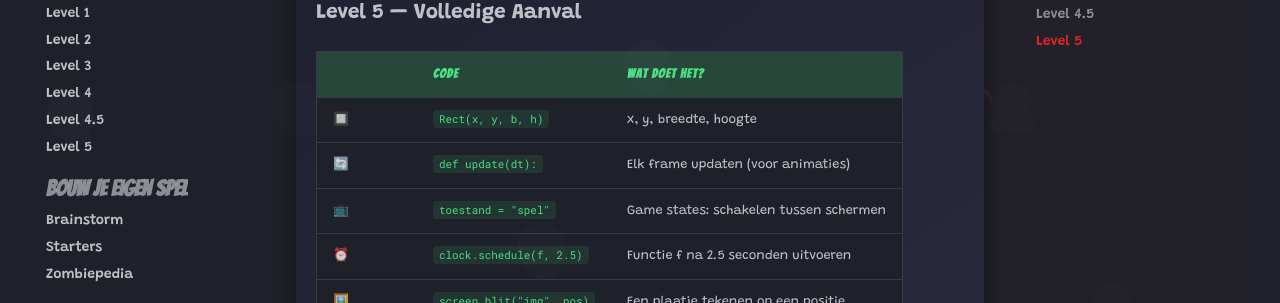
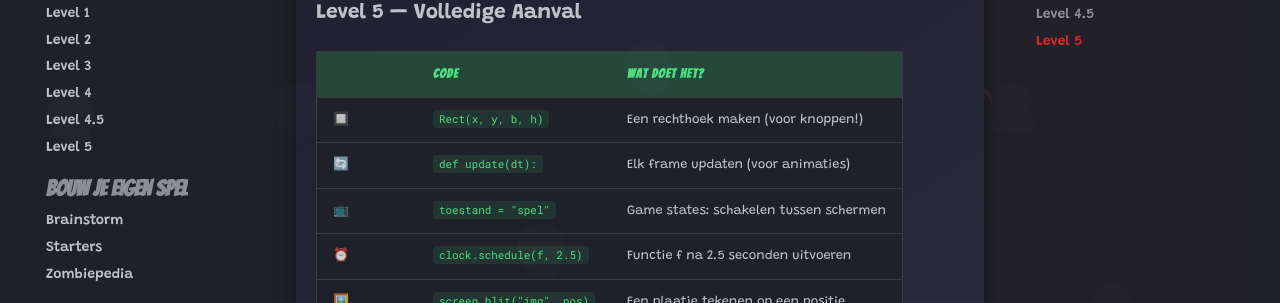
Before and after one commit to Laoujin/CoderDojo-Zombies, an MkDocs documentation site: the page built from docs/referentiekaarten.md, in a window 1280 px wide and 900 px high, scrolled down 7488 px. Shown: the part 419-722 px from the top of the window. Built offline with MkDocs 1.6.1 and Material for MkDocs 9.7.7, drawn with Linux system fonts in a browser that asks for light colours.

Commit message:
recap cards

```diff
--- a/docs/cards/syntax/generate.py
+++ b/docs/cards/syntax/generate.py
@@ -171,7 +171,7 @@ RECAP_CARDS = [
         title="Volledige Aanval",
         theme="Pygame Zero Kaart",
         powers=[
-            ("🔲", "Rect(x, y, b, h)", "x, y, breedte, hoogte"),
+            ("🔲", "Rect(x, y, b, h)", "Rechthoek / knop"),
             ("🔄", "def update(dt):", "Elk frame updaten"),
             ("📺", "toestand = \"spel\"", "Game states"),
             ("⏰", "clock.schedule(f, 2.5)", "Functie f na 2.5 sec"),
--- a/docs/referentiekaarten.md
+++ b/docs/referentiekaarten.md
@@ -187,7 +187,7 @@ Elke level geeft je nieuwe krachten. Hier is je arsenaal!
 
 | | Code | Wat doet het? |
 |---|---|---|
-| 🔲 | `Rect(x, y, b, h)` | x, y, breedte, hoogte |
+| 🔲 | `Rect(x, y, b, h)` | Een rechthoek maken (voor knoppen!) |
 | 🔄 | `def update(dt):` | Elk frame updaten (voor animaties) |
 | 📺 | `toestand = "spel"` | Game states: schakelen tussen schermen |
 | ⏰ | `clock.schedule(f, 2.5)` | Functie f na 2.5 seconden uitvoeren |
```
